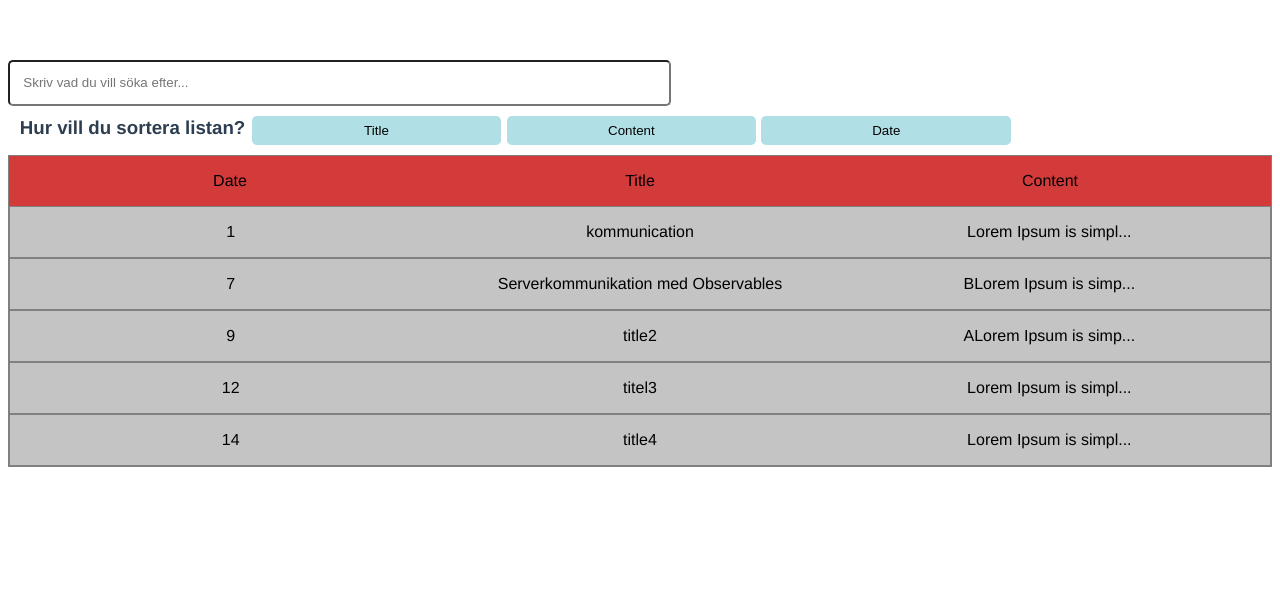
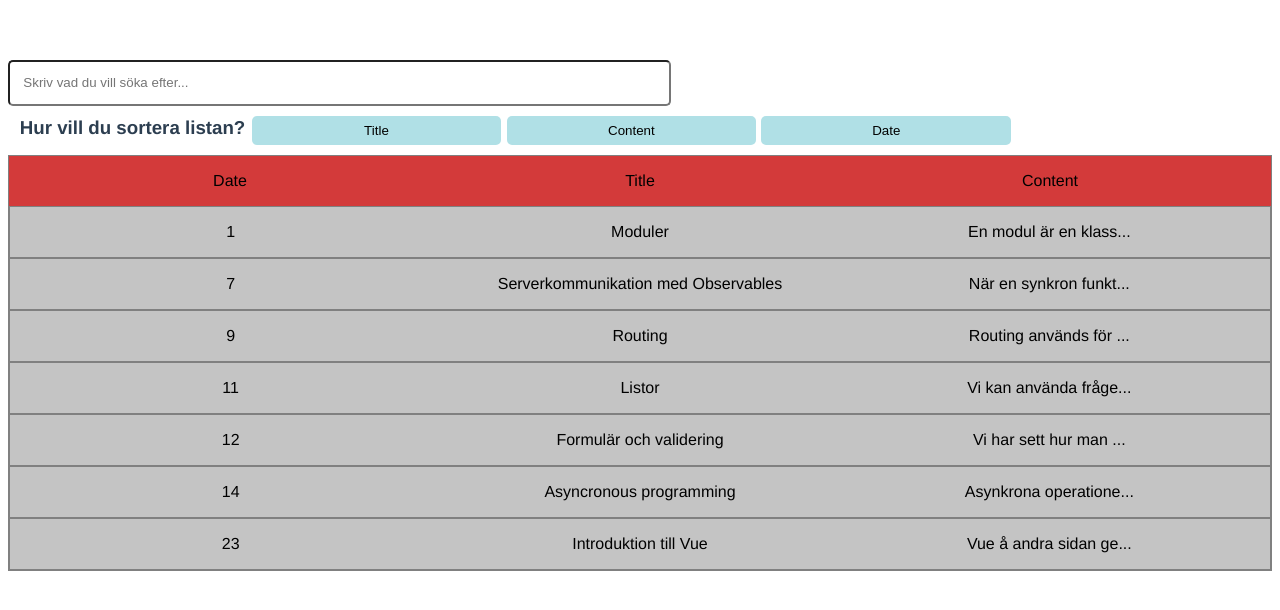
Before and after one commit to neda-jahadi/Grupp-2-vue, a Vue app: page / in a window 1280 px wide. Shown: the top 610 px of the page. Built offline with nearby package versions, Linux system fonts and the light colour scheme.

Commit message:
Det finns riktiga kursinfo i listan

```diff
--- a/src/components/Kursinfo.vue
+++ b/src/components/Kursinfo.vue
@@ -27,11 +27,13 @@
 import kursinfoRad from './KursinfoRad.vue'
 export default {
     data: ()=> ({
-        kursinfo: [{id:1,date:7,title:'Serverkommunikation med Observables',content:'BLorem Ipsum is simply dummy text of the printing and typesetting industry.'},
-                   {id:2,date:9,title:'title2',content:'ALorem Ipsum is simply dummy text of the printing and typesetting industry.'},
-                   {id:3,date:12,title:'titel3',content:'Lorem Ipsum is simply dummy text of the printing and typesetting industry.'},
-                   {id:4,date:14,title:'title4',content:'Lorem Ipsum is simply dummy text of the printing and typesetting industry.'},
-                   {id:5,date:1,title:'kommunication',content:'Lorem Ipsum is simply dummy text of the printing and typesetting industry.'}
+        kursinfo: [{id:1,date:7,title:'Serverkommunikation med Observables',content:'När en synkron funktion körs så är resten av JavaScript-appen synkroniserad med den. Ingen annan kod kan köras samtidigt.'},
+                   {id:2,date:9,title:'Routing',content:'Routing används för att visa olika URL i en SPA. Den har stöd för webbläsarens bakåt- och framåt-knappar.'},
+                   {id:3,date:12,title:'Formulär och validering',content:'Vi har sett hur man använder ngModel för att låta användaren ändra data i en komponent. (Dubbelriktad data binding)'},
+                   {id:4,date:14,title:'Asyncronous programming',content:'Asynkrona operationer (till exempel AJAX) tar tid innan de är klara. Vi vill att våra appar ska kunna göra annat medan de väntar på resultatet. '},
+                   {id:5,date:1,title:'Moduler',content:'En modul är en klass som är dekorerad med @NgModuleBootstrapping innebär att vi talar om hur appen ska startas.'},
+                   {id:6,date:11,title:'Listor',content:'Vi kan använda frågetecken-operatorn för att få olika värden, beroende på ett villkor. Det är ett mer komprimerat sätt att göra en if-sats. Den används mycket i JavaScript-ramverk.'},
+                   {id:7,date:23,title:'Introduktion till Vue',content:'Vue å andra sidan ger mycket mera frihet åt utvecklarna. Det är viktigt att ditt team har en kodstandard, så att man förstår varandras kod. Vue har inte behov av ett verktyg för att skapa filer'}
                    ],
         sorteringsNyckel: 'date',
         filter: ''
```
